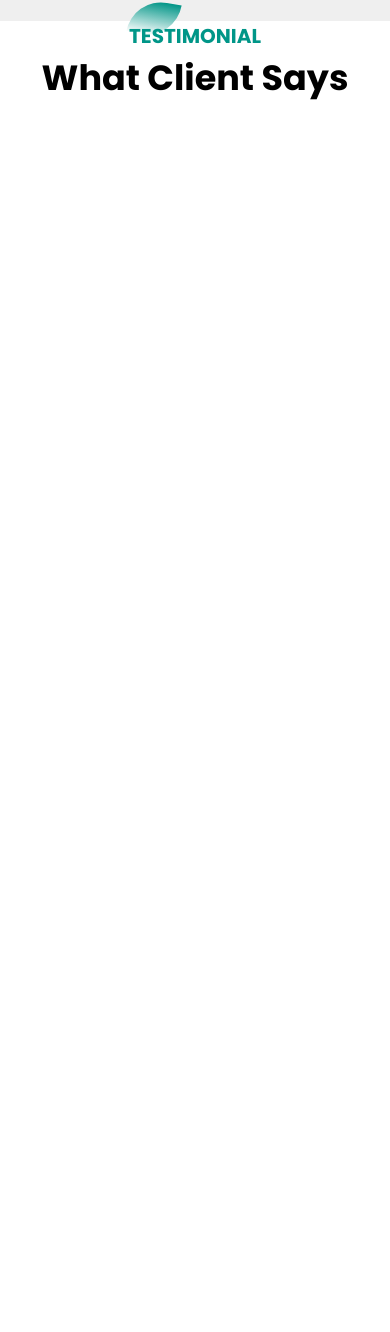
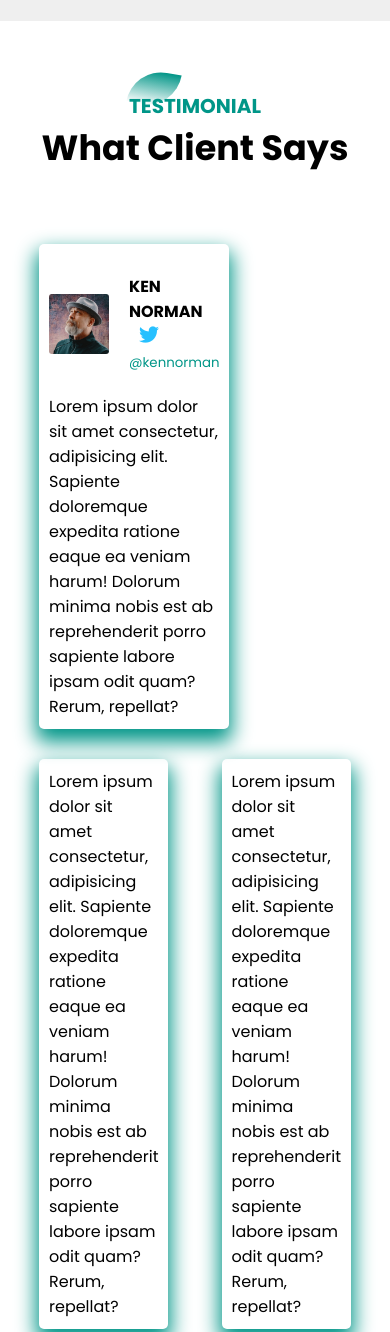
Before and after one commit to almumeetu/Hear-Studio, a plain HTML site: page index.html in a window 390 px wide. Shown: the part 3369-4701 px from the top of the page. Before the commit the page ends 3543 px from the top, so only its background shows below. Drawn offline with Linux system fonts and the light colour scheme.

Commit message:
responsive testimonial

```diff
--- a/index.html
+++ b/index.html
@@ -145,6 +145,27 @@
             <p>TESTIMONIAL</p>
             <H1>What Client Says</H1>
         </div>
+        <div class="testimonial-row">
+            <div class="testimonial-col">
+                <div class="user">
+                    <img src="images/img-1.jpg">
+                    <div class="user-info">
+                        <h4>KEN NORMAN <i class="fab fa-twitter"></i></h4>
+                        <small>@kennorman</small>
+                    </div>
+                </div>
+                <p>Lorem ipsum dolor sit amet consectetur, adipisicing elit. Sapiente doloremque expedita ratione eaque ea veniam harum! Dolorum minima nobis est ab reprehenderit porro
+                     sapiente labore ipsam odit quam? Rerum, repellat?</p>
+            </div>
+            <div class="testimonial-col">
+                <p>Lorem ipsum dolor sit amet consectetur, adipisicing elit. Sapiente doloremque expedita ratione eaque ea veniam harum! Dolorum minima nobis est ab reprehenderit porro
+                     sapiente labore ipsam odit quam? Rerum, repellat?</p>
+            </div>
+            <div class="testimonial-col">
+                <p>Lorem ipsum dolor sit amet consectetur, adipisicing elit. Sapiente doloremque expedita ratione eaque ea veniam harum! Dolorum minima nobis est ab reprehenderit porro
+                     sapiente labore ipsam odit quam? Rerum, repellat?</p>
+            </div>
+        </div>
     </section>
 
     <script>
--- a/style.css
+++ b/style.css
@@ -243,8 +243,45 @@ hr{
     bottom: 40%;
     opacity: 1;
 }
+
 /* Testimonial */
-
+#testimonial{
+    width: 100%;
+    padding: 70px 0;
+}
+.testimonial-row{
+    width: 80%;
+    margin: auto;
+    display: flex;
+    justify-content: space-between;
+    align-items: flex-start;
+    flex-wrap: wrap;
+}
+.testimonial-col{
+    flex-basis: 28%;
+    padding: 10px;
+    margin-bottom: 30px;
+    border-radius: 5px;
+    box-shadow: 0 10px 20px 3px #009688;
+}
+.user{
+    display: flex;
+    align-items: center;
+    margin: 20px 0;
+}
+.user img{
+    width: 60px;
+    margin-right: 20px;
+    border-radius: 3px;
+}
+.user-info .fab{
+    margin-left: 10px;
+    color: #27c0ff;
+    font-size: 20px;
+}
+.user-info small{
+    color: #009688;
+}
 @media screen and (max-width: 770px) {
     .banner-text h1{
         font-size: 44px;
```
